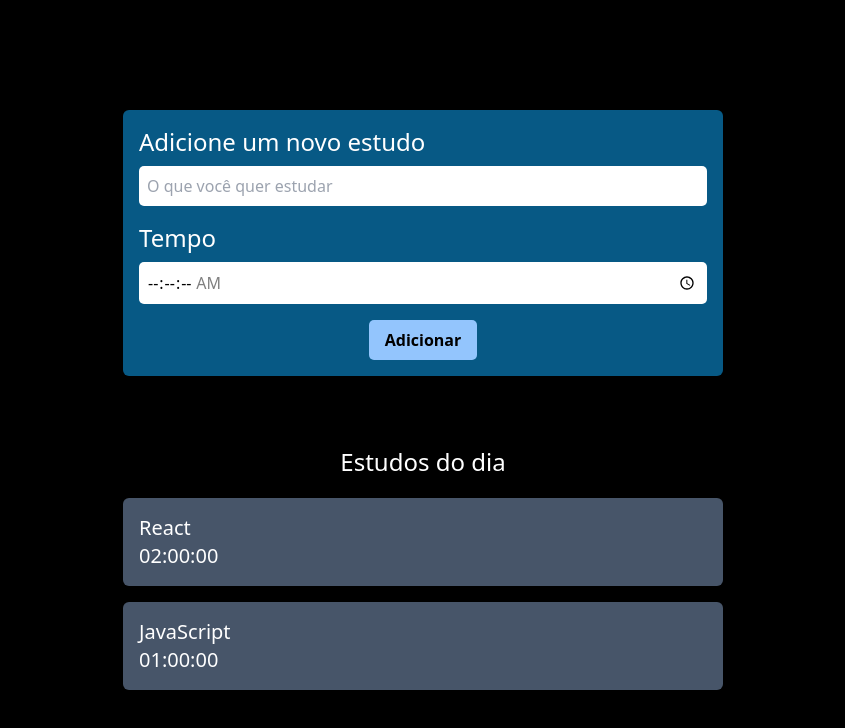
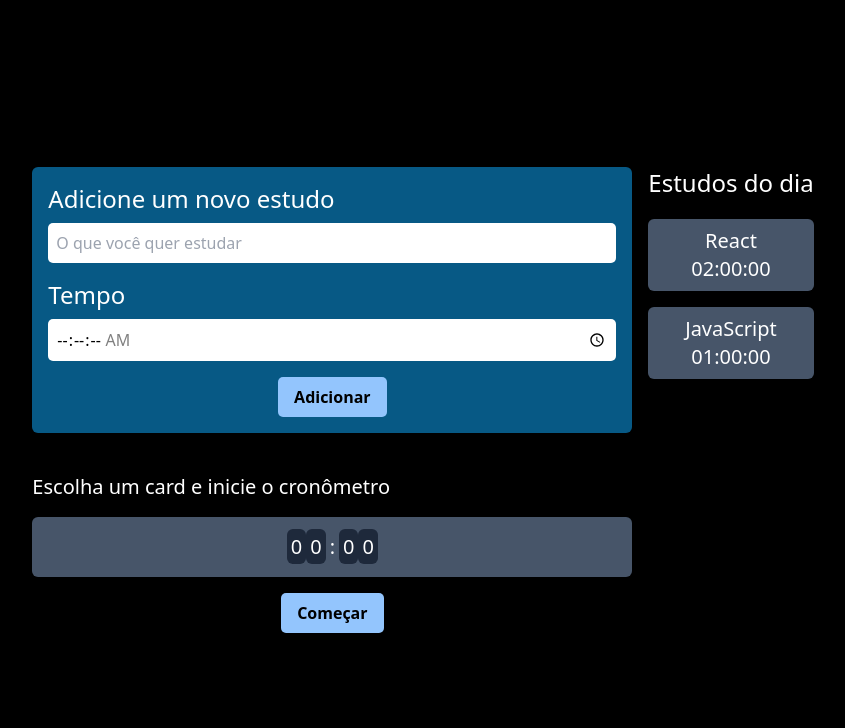
Before and after one commit to BrenoDev00/Estudos_React, a React (Vite) app in the folder alura-studies/: page / in a window 1280 px wide. Shown: the top 728 px of the page, without its empty margins (217-1062 px from the left). Built offline with nearby package versions, Linux system fonts and the light colour scheme.

Commit message:
adiciona componentes Timer e Watch

```diff
--- a/alura-studies/src/App.tsx
+++ b/alura-studies/src/App.tsx
@@ -1,13 +1,20 @@
 import Form from "./components/Form";
 import List from "./components/List";
+import { Timer } from "./components/Timer";
 
 function App() {
   return (
     <div className="w-screen h-screen bg-black flex justify-center items-center">
-      <div>
-        <Form />
+      <div className="flex gap-4">
+        <div>
+          <Form />
 
-        <div className="mt-[70px]">
+          <div className="mt-10">
+            <Timer />
+          </div>
+        </div>
+
+        <div>
           <List />
         </div>
       </div>
--- a/alura-studies/src/components/List/Task/index.tsx
+++ b/alura-studies/src/components/List/Task/index.tsx
@@ -1,6 +1,6 @@
-function Task(props: { task: string, time: string }) {
+function Task(props: { task: string; time: string }) {
   return (
-    <li className="bg-slate-600 p-4 rounded-md">
+    <li className="bg-slate-600 px-4 py-2 rounded-md min-w-[50px] text-center">
       <h3 className="text-xl ">{props.task}</h3>
       <span className="text-xl">{props.time}</span>
     </li>
--- /dev/null
+++ b/alura-studies/src/components/Timer/Watch/index.tsx
@@ -0,0 +1,11 @@
+export function Watch() {
+  return (
+    <div className="text-white bg-slate-600 p-4 rounded-md text-xl text-center">
+      <span className="p-1 rounded-md bg-slate-800">0</span>
+      <span className="p-1 rounded-md bg-slate-800">0</span>
+      <span className="px-1">:</span>
+      <span className="p-1 rounded-md bg-slate-800">0</span>
+      <span className="p-1 rounded-md bg-slate-800">0</span>
+    </div>
+  );
+}
--- /dev/null
+++ b/alura-studies/src/components/Timer/index.tsx
@@ -0,0 +1,18 @@
+import Button from "../Button";
+import { Watch } from "./Watch";
+
+export function Timer() {
+  return (
+    <div className="flex flex-col gap-4">
+      <p className="text-white text-xl">
+        Escolha um card e inicie o cronômetro
+      </p>
+
+      <div>
+        <Watch />
+      </div>
+
+      <Button text="Começar" />
+    </div>
+  );
+}
```
